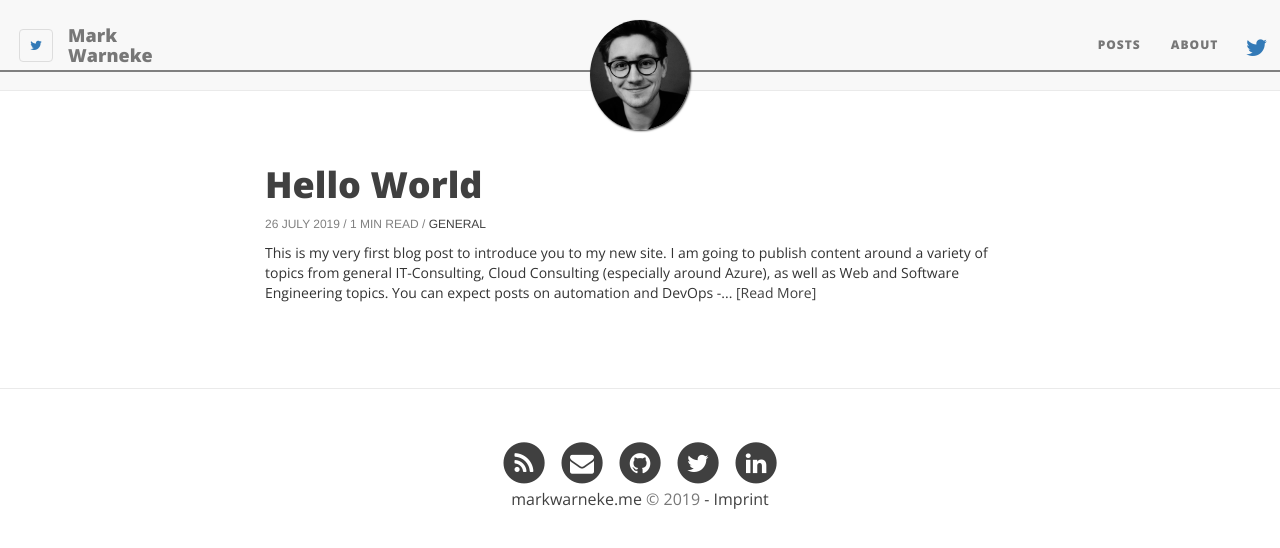
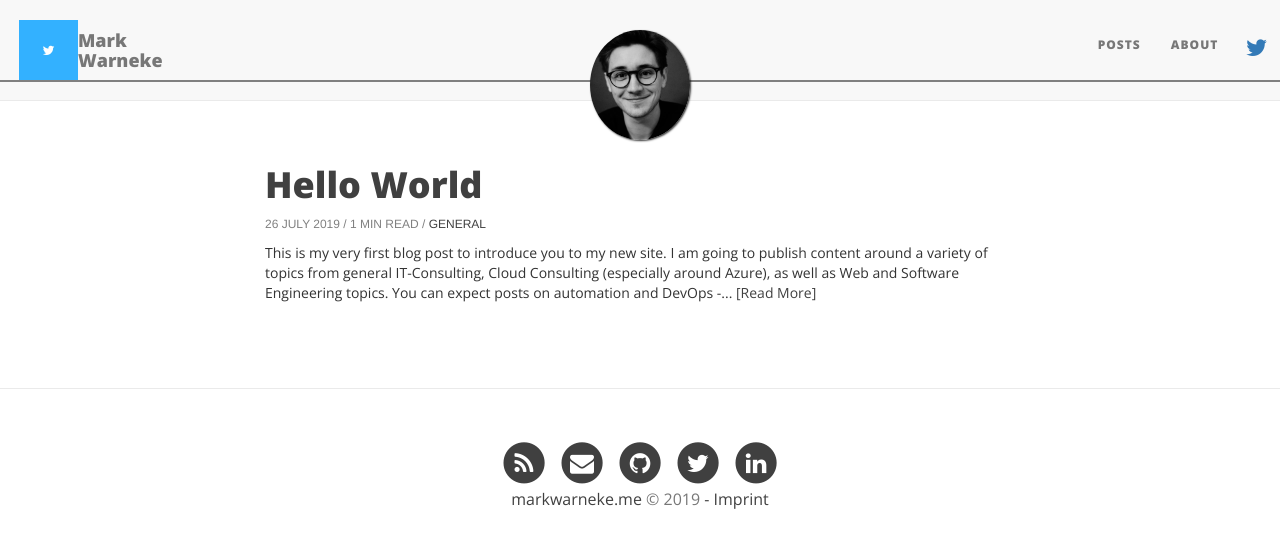
Before and after one commit to MarkWarneke/markwarneke.github.io, a Jekyll site: the page built from index.html, in a window 1280 px wide. Shown: the top 548 px of the page. Built offline with Jekyll 4.4.1, drawn with Linux system fonts in a browser that asks for light colours; nearby versions of some CDN libraries; the list of posts is cut into pages by our own code.

Commit message:
add floating header share twitter

```diff
--- a/_includes/nav.html
+++ b/_includes/nav.html
@@ -18,7 +18,7 @@
             page.title | url_encode
           }}&url={{ page.url | absolute_url | url_encode }}"
           title="Share on Twitter"
-          class="navbar-toggle"
+          class="floating-header-share-tw"
         >
           <i class="fa fa-twitter"></i>
           <span class="sr-only">Twitter</span>
```
